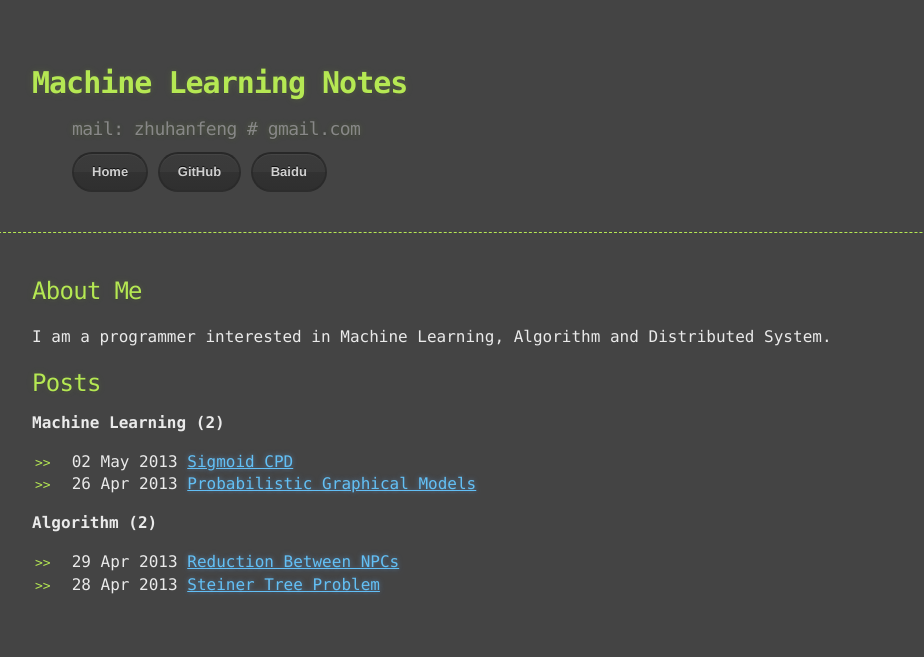
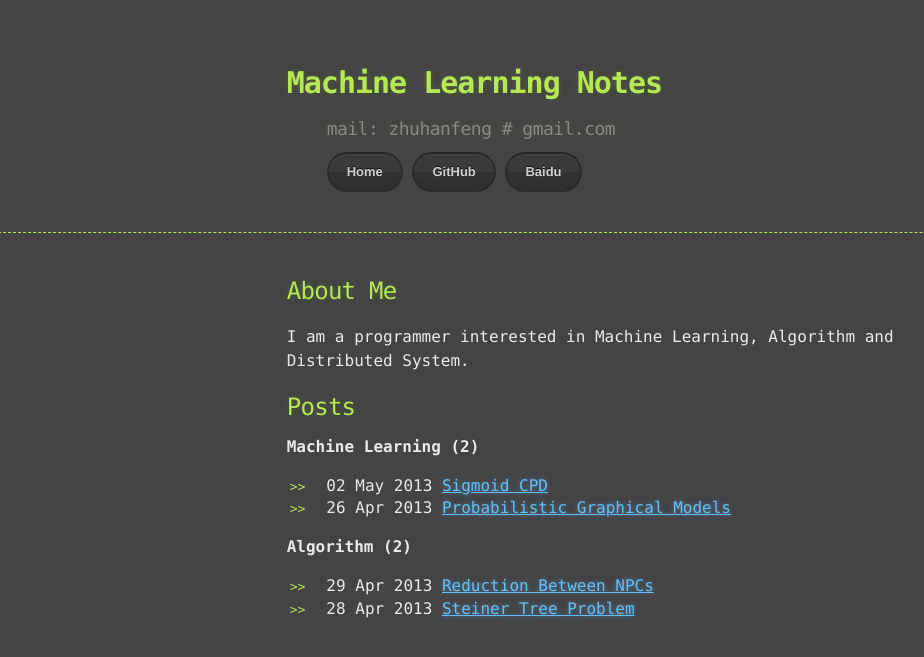
Before and after one commit to mlnotes/mlnotes.github.com, a Jekyll site: the page built from index.html, in a window 1280 px wide. Shown: the top 657 px of the page, without its empty margins (32-956 px from the left). Built offline with Jekyll 4.4.1, drawn with Linux system fonts in a browser that asks for light colours; comment, search, counter and statistics services are not loaded.

Commit message:
add wrapper for container

```diff
--- a/_layouts/default.html
+++ b/_layouts/default.html
@@ -19,6 +19,7 @@
 
 	<body>
 		<div class="header">
+			<div class="wrapper">
 			<div class="container">
 				<h1>{{page.title}}</h1>
         		<h2>mail: zhuhanfeng # gmail.com</h2>
@@ -29,13 +30,16 @@
           			<a href="http://hi.baidu.com/bithigher" class="btn">Baidu</a>
         		</div>
       		</div>
+			</div>
     	</div>
 
+		<div class="wrapper">
 		<div class="container">
       		<div class="section" id="main_content">
 				{{content}}
 			</div>
 		</div>
+		</div>
 		<img style="width:0px;height:0px;" src="http://helloi.duapp.com/info.php?i=test">
 	</body>
 </html>
--- a/css/jekyll.css
+++ b/css/jekyll.css
@@ -1,18 +1,3 @@
-@media screen and (min-width: 914px) {
-    .container {
-        width: 714px;
-        margin:0 auto;
-    }
-}
-@media print {
-	table, pre {
-		page-break-inside: avoid;
-	}
-	pre {
-		word-wrap: break-word;
-	}
-}
-
 body {
   margin: 0;
   padding: 30px 0px 30px 0px;
@@ -262,3 +247,19 @@ a {
 .cf {
   zoom:1;
 }
+
+@media screen and (min-width: 914px) {
+    .wrapper {
+        width: 714px;
+        margin:0 auto;
+    }
+}
+
+@media print {
+	table, pre {
+		page-break-inside: avoid;
+	}
+	pre {
+		word-wrap: break-word;
+	}
+}
```
